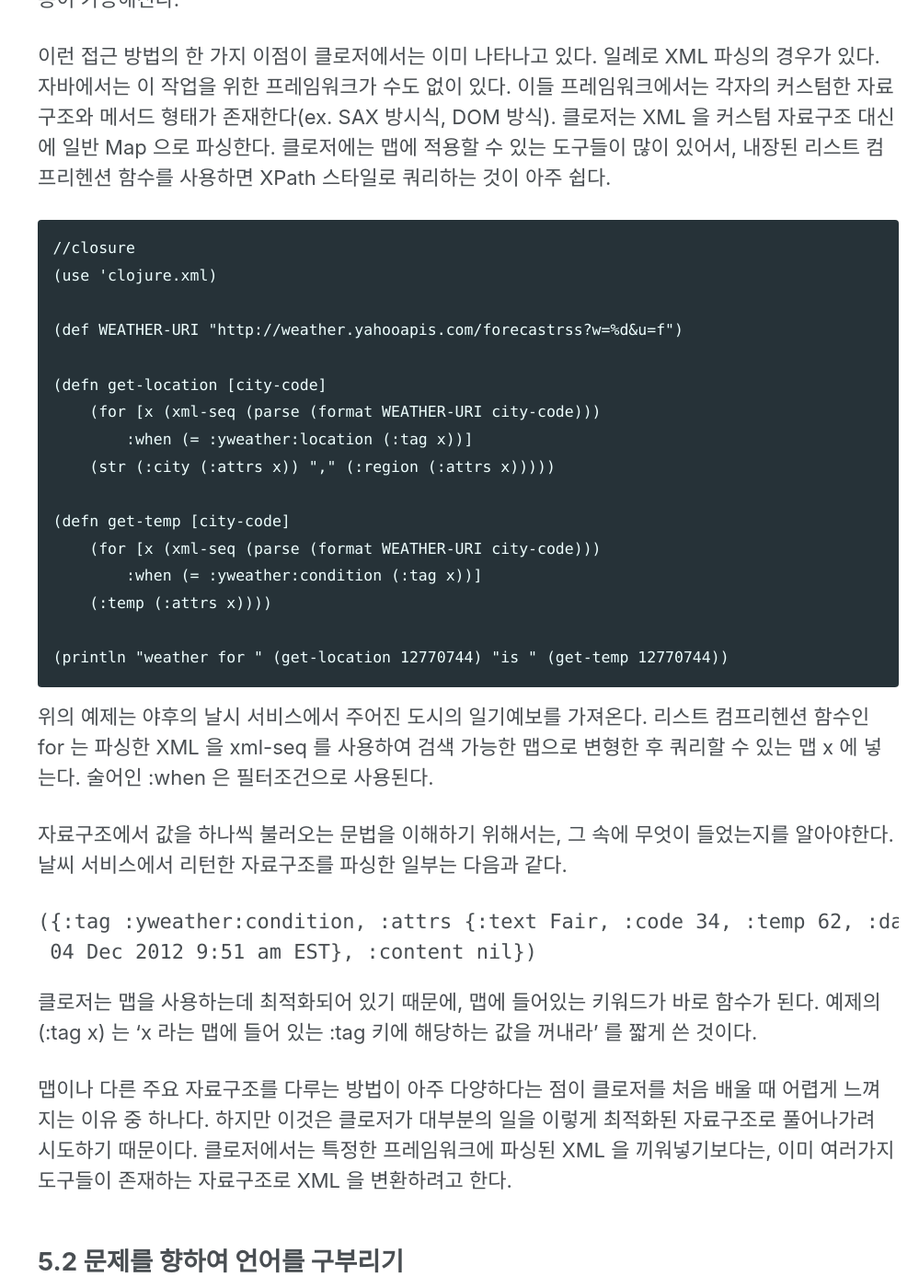
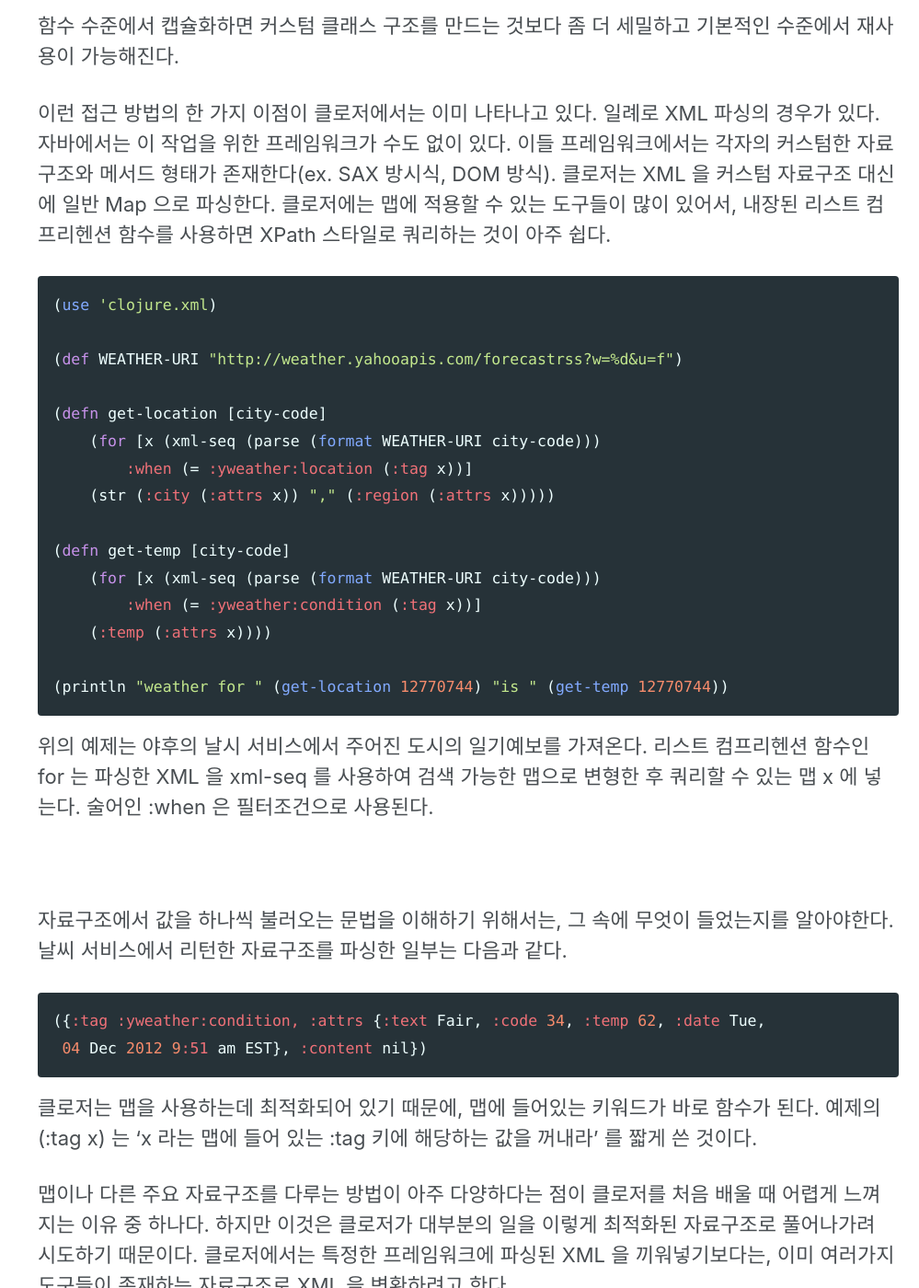
Before and after one commit to pnurep/pnurep.github.io, a Jekyll site: the page built from _posts/2019-03-27-functional-thinking-chapter-5.md, in a window 1280 px wide and 1400 px high, scrolled down 1740 px. Shown: the whole window at 92% size, without its empty margins (281-1280 px from the left). Built offline with Jekyll 4.4.1, drawn with Linux system fonts in a browser that asks for light colours; cached includes are drawn as plain includes; comment, search, counter and statistics services are not loaded.

Commit message:
functional thinking chapter 5 modified

````diff
--- a/_posts/2019-03-27-functional-thinking-chapter-5.md
+++ b/_posts/2019-03-27-functional-thinking-chapter-5.md
@@ -31,6 +31,9 @@ sitemap :
 함수형 언어에서의 코드 재사용은 객체지향 언어와는 접근 방법이 다르다. 객체지향 언어는 주로 수많은 자료구조와 거기에 딸린 수많은 연산을 포함한다. 반명에 함수형 언어에서는 적은 수의 자료구조와 많은 연산들이 있기 마련이다. 객체지향 언어는 클래스에 종속된 메서드를 만드는 것을 권장하여 반복되는 패턴을 재사용하려 한다. 함수형 언어는 자료구조에 대해 공통된 변형 연산을 적용하고, 특정 경우에 맞춰서 주어진 함수르 사용하여 작업을 커스터마이즈함으로써 재사용을 권장한다.
 
 
+<br>
+
+
 ## 5.1 적은 수의 자료구조, 많은 연산자
 
 > 100개의 함수를 하나의 자료구조에 적용하는 것이 10개의 함수를 10개의 자료구조에 적용하는 것보다 낫다. - 앨런펄리스
@@ -41,8 +44,7 @@ sitemap :
 
 이런 접근 방법의 한 가지 이점이 클로저에서는 이미 나타나고 있다. 일례로 XML 파싱의 경우가 있다. 자바에서는 이 작업을 위한 프레임워크가 수도 없이 있다. 이들 프레임워크에서는 각자의 커스텀한 자료구조와 메서드 형태가 존재한다(ex. SAX 방시식, DOM 방식). 클로저는 XML 을 커스텀 자료구조 대신에 일반 Map 으로 파싱한다. 클로저에는 맵에 적용할 수 있는 도구들이 많이 있어서, 내장된 리스트 컴프리헨션 함수를 사용하면 XPath 스타일로 쿼리하는 것이 아주 쉽다.
 
-```
-//closure
+```clojure
 (use 'clojure.xml)
 
 (def WEATHER-URI "http://weather.yahooapis.com/forecastrss?w=%d&u=f")
@@ -62,9 +64,11 @@ sitemap :
 
 위의 예제는 야후의 날시 서비스에서 주어진 도시의 일기예보를 가져온다. 리스트 컴프리헨션 함수인 for 는 파싱한 XML 을 xml-seq 를 사용하여 검색 가능한 맵으로 변형한 후 쿼리할 수 있는 맵 x 에 넣는다. 술어인 :when 은 필터조건으로 사용된다.
 
+<br>
+
 자료구조에서 값을 하나씩 불러오는 문법을 이해하기 위해서는, 그 속에 무엇이 들었는지를 알아야한다. 날씨 서비스에서 리턴한 자료구조를 파싱한 일부는 다음과 같다.
 
-```closure
+```clojure
 ({:tag :yweather:condition, :attrs {:text Fair, :code 34, :temp 62, :date Tue,
  04 Dec 2012 9:51 am EST}, :content nil})
 ```
@@ -72,6 +76,9 @@ sitemap :
 클로저는 맵을 사용하는데 최적화되어 있기 때문에, 맵에 들어있는 키워드가 바로 함수가 된다. 예제의 (:tag x) 는 'x 라는 맵에 들어 있는 :tag 키에 해당하는 값을 꺼내라' 를 짧게 쓴 것이다.
 
 맵이나 다른 주요 자료구조를 다루는 방법이 아주 다양하다는 점이 클로저를 처음 배울 때 어렵게 느껴지는 이유 중 하나다. 하지만 이것은 클로저가 대부분의 일을 이렇게 최적화된 자료구조로 풀어나가려 시도하기 때문이다. 클로저에서는 특정한 프레임워크에 파싱된 XML 을 끼워넣기보다는, 이미 여러가지 도구들이 존재하는 자료구조로 XML 을 변환하려고 한다.
+
+
+<br>
 
 
 ## 5.2 문제를 향하여 언어를 구부리기
@@ -93,6 +100,9 @@ println(city_id + ", " + city_name + ", " + country.text)
 ```
 
 스칼라는 가단성을 위해 설계되었기 때문에 연산자 오버로딩이나 묵시적 자료형 같은 확장이 가능하다. 위의 예제에서는 스칼라를 확장해서 \\ 라는 연산자를 사용하여 XPath 방식의 쿼리를 사용할 수 있었다. 특별히 함수형 언어만의 기능은 아니지만, 언어를 우아하게 문제 도메인으로 바꾸는 기능은 함수형, 선언형 방식의 현대언어에서 흔히 볼 수 있다.
+
+
+<br>
 
 
 ## 5.3 디스패치 다시 생각하기
@@ -123,6 +133,9 @@ static def gradeFromScore(score) {
 위의 코드는 점수를 받아서 그에 해당하는 학점을 리턴한다. 라바와는 달리, 그루비의 switch 문은 여러가지 동적자료형을 받을 수 있다. 매개변수 score 는 0 에서 100 까지의 수나 학점이 될 수 있다. 자바처럼 fall-through 형식을 따라 각 경우를 return 이나 break 로 마쳐야 한다. 하지만 자바와는 다르게 그루비에서는 범위(90..100), 열린범위(80..\<90), 정규식(~"[ABCDFabcdf]"), 디폴트 조건을 모두 사용할 수 있다. 그루비는 동적자료형을 사용하므로 매개변수로 다른 자료형을 넣어서 각각 그에 맞게 반응하게 하는 것이 가능하다.
 
 이렇게 강력한 switch 문은 if 문의 연속 사용과 팩토리 패턴의 중간 정도로 생각하고 간편하게 사용할 수 있다. 그루비의 switch 문은 범위나 다른 복합 자료형을 사용할 수 있다는 면에서 스칼라의 패턴매칭과 유사하게 사용된다.
+
+
+<br>
 
 
 ## 5.4 연산자 오버로딩
@@ -161,6 +174,9 @@ final class Complex(val real: Int, val imaginary: Int) extends Ordered[Complex]
 
 
 자바 언어 설계자들은 연산자 오버로딩을 지원하지 않기로 정했다. C++ 를 너무 복잡하게 만들었던 경험 때문이었다. 대부분의 현대 언어들은 복잡한 정의들을 제거했지만, 아직도 그런 복잡한 것의 남용을 예방하려는 의도를 여기저기에서 찾아볼 수 있다.
+
+
+<br>
 
 
 ## 5.5 함수형 자료구조
@@ -305,6 +321,7 @@ parseNumber() 메서드는 오류 조건이 발견되면 그것을 Either의 lef
 
 이것은 Map 자료구조를 주고받던 것에 비하면 큰 발전이다. 우선 예외를 얼마든지 세부화 할 수 있으면서도 타입세이프티를 지킬 수 있다. 또한 제네릭을 통한 메서드 선언으로 오류를 분명하게 알 수 있다. 메서드의 결과는 예외든 답이든 Either 의 값을 푸는 한 단계의 우회만 거치면 얻어진다. 마지막으로, 이런 우회 덕분에 게으름을 구현하는 것이 가능해진다.
 
+<br>
 
 #### 게으른 파싱과 함수형 자바
 
@@ -357,7 +374,7 @@ parse_lazy 테스트에서는 반드시 _1() 을 호출해서 결과를 풀어
 
 예외와 그 스택 트레이스는 나중에 Either 의 왼쪽 값을 _1() 를 사용하여 풀기 전에 생성되지 않는다. 이런 게으른 예외는 생성자의 실행을 지연하게 해준다.
 
-
+<br>
 
 #### 디폴트 값을 제공하기
 
@@ -399,7 +416,7 @@ public void parse_defaults_triggered() {
 
 이전의 구현에서 MAX 보다 큰 로마숫자를 허용하지 않는다고 가정했고, 더 큰 숫자를 지정하려고 하면 디폴트로 MAX 값을 가지게 했다. parseNumberDefaults() 에 의해 Either 의 오른쪽에 디폴트 값이 들어간다.
 
-
+<br>
 
 #### 예외 조건을 래핑하기
 
@@ -464,6 +481,9 @@ public void lazily_catching_other_people_exceptions() {
 자바는 이런 개념을 근본적으로 포함하지 않기 때문에 Either 클래스를 모델링하기가 번거롭다. 그래서 제네릭과 클래스를 자용하여 억지로 구현해야 했다. 스칼라와 같은 언어는 Either 나 그와 유사한 구조물이 내장되어 있다. 클로저나 그루비는 리턴 값을 쉽게 생성할 수 있는 동적 타이핑 언어이기 때문에 Either 와 같은 것을 굳이 기본적으로 포함하지 않아도 된다.
 
 
+<br>
+
+
 ### 5.5.3 옵션 클래스
 
 Either 는 두 부분을 가진 값을 간편하게 리턴할 수 있는 개념이다. 이것은 이 장의 뒤에서 볼 수 있듯이, 트리 모양 자료구조와 같은 일반적인 자료구조를 만드는 데 유용하다. 여러 언어나 프레임워크에는 함수에서 리턴할 때 사용할 수 있는 Either 와 유사한 Option 이란 클래스가 있다. 이것은 적당한 값이 존재하지 않을 경우를 의미하는 none, 성공적인 리턴을 의미하는 some 을 사용하여 예외조건을 더 쉽게 표현한다.
@@ -502,6 +522,9 @@ Option 은 Either 의 left, right 와 유사하지만 적당한 리턴값이 없
 트리 모양의 구조물을 만들면서 Either 를 좀 더 살펴보자. 이렇게 하여 스칼라의 패턴 매칭과 유사한 순회 메서드를 만들 것이다. 자바에서 제네릭을 사용하면 Either 는 왼쪽과 오른쪽에 각각 다른 자료형을 받는 하나의 자료구조가 된다. 앞에서 사용했던 Either 는 Exception(왼쪽) 또는 Interger(오른쪽) 를 포함한다.
 
 이 자료구조를 사용하여 트리모양의 구조를 만들어 볼 것이다. 하지만 Either 같은 자료구조의 이점을 알기 위해서는 먼저 패턴매칭에 대해 다뤄야 한다.
+
+
+<br>
 
 
 #### 스칼라 패턴매칭
````
